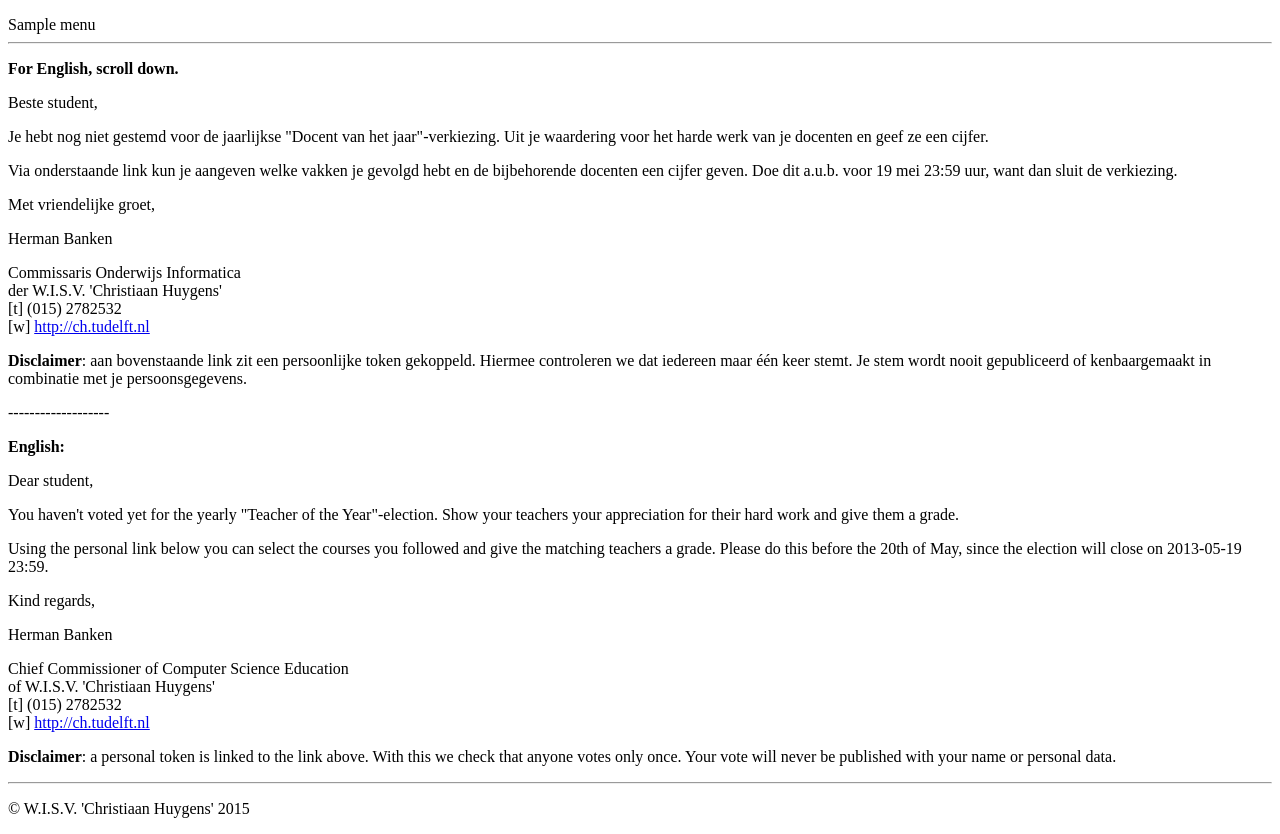
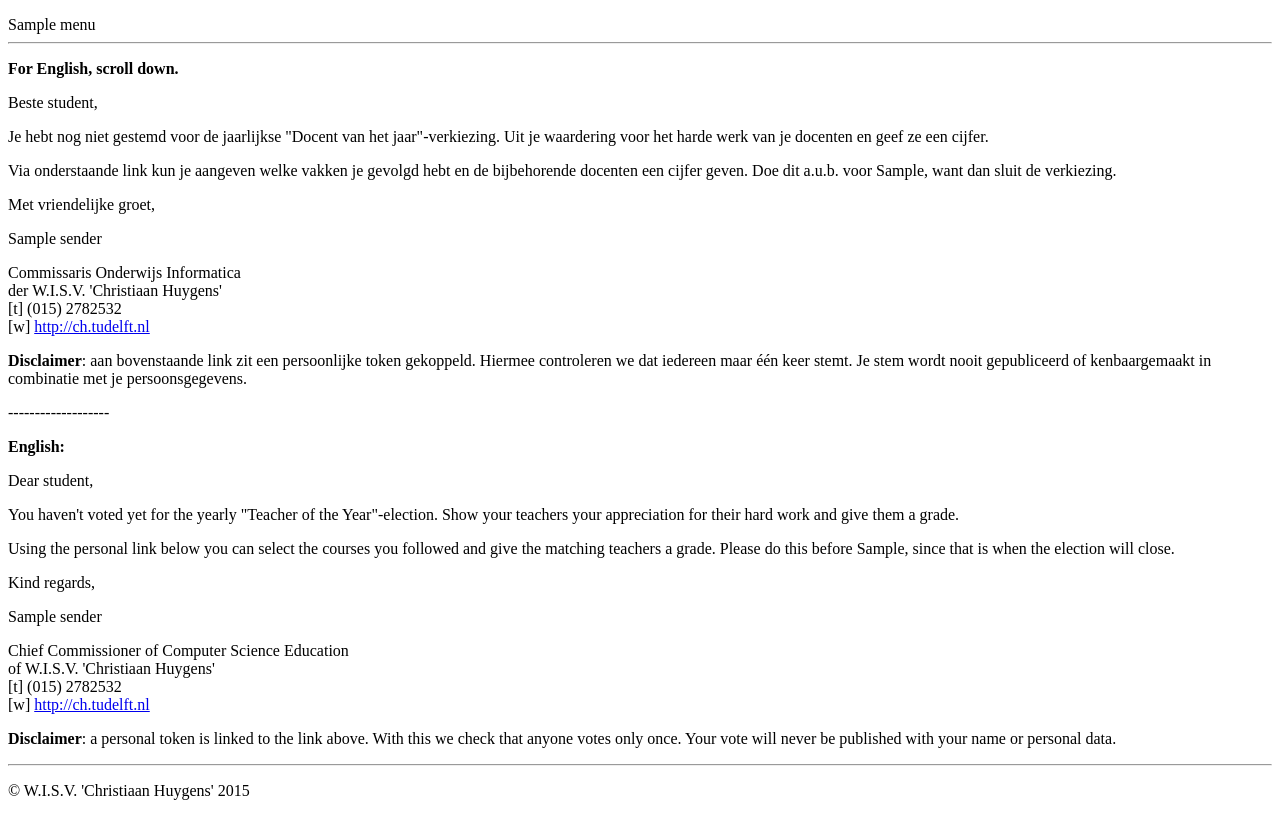
Before and after one commit to hermanbanken/dvhj, a PHP site: the page made by views/template/remind.php in a window 1280 px wide. After the commit the page ends 800 px from the top, so only its background shows below. Run offline with PHP 8.4, Linux system fonts and the light colour scheme; the template is opened without the code that fills it: most values are stand-ins (such as "Sample title", 1, 10 or a date in 2020); data that the repository does not hold is empty.

Commit message:
Update for 2015

```diff
--- a/classes/Controller/Website.php
+++ b/classes/Controller/Website.php
@@ -1,5 +1,5 @@
 <?php
-define("CLOSES_ON", strtotime("10 June 2014 16:57:57"));
+define("CLOSES_ON", strtotime("?? May 2015 16:59:59"));
 
 abstract class Controller_Website extends Controller_Template {
 
@@ -11,6 +11,9 @@ abstract class Controller_Website extends Controller_Template {
         // Deal with i18n
         View::set_global('lang', $this->lang());
         View::set_global('closesOn', self::$closesOn);
+        View::set_global('closesOnHumanDutch', strftime("%e %b %H:%M uur", self::$closesOn));
+        View::set_global('closesOnHumanEng', date("Y-m-d H:i", self::$closesOn));
+        View::set_global('sender', array_values(Kohana::$config->load('email')['sender'])[0]);
 
         $this->page_title = __("Docent van het jaar :year", array(":year"=>date("Y")));;
 
--- a/config/email.php
+++ b/config/email.php
@@ -25,5 +25,6 @@ return array(
 	 * @param   string  sendmail: executable path, with -bs or equivalent attached
 	 * @param   array   smtp: hostname, (username), (password), (port), (encryption)
 	 */
-	'options' => array( 'smtp-a.tudelft.nl', 'jmanenschijn' )
+	'options' => array( 'smtp-a.tudelft.nl', 'fverburg' ),
+	'sender'  => array( 'coi@ch.tudelft.nl' => 'Floris Verburg, Commissaris Onderwijs Informatica'),
 );
--- a/views/template/remind.php
+++ b/views/template/remind.php
@@ -5,7 +5,7 @@
 waardering voor het harde werk van je docenten en geef ze een cijfer.</p>
 
 <p>Via onderstaande link kun je aangeven welke vakken je gevolgd hebt en de
-bijbehorende docenten een cijfer geven. Doe dit a.u.b. voor 19 mei 23:59 uur, want
+bijbehorende docenten een cijfer geven. Doe dit a.u.b. voor <?php echo $closesOnHumanDutch; ?>, want
 dan sluit de verkiezing.</p>
 
 <?php
@@ -17,7 +17,7 @@ $url = URL::site(
 
 <p>Met vriendelijke groet,</p>
 
-<p>Herman Banken</p>
+<p><?php echo $sender; ?></p>
 
 <p>Commissaris Onderwijs Informatica<br />
 der W.I.S.V. 'Christiaan Huygens'<br />
@@ -33,7 +33,7 @@ der W.I.S.V. 'Christiaan Huygens'<br />
 
 <p>You haven't voted yet for the yearly "Teacher of the Year"-election. Show your teachers your appreciation for their hard work and give them a grade.</p>
 
-<p>Using the personal link below you can select the courses you followed and give the matching teachers a grade. Please do this before the 20th of May, since the election will close on 2013-05-19 23:59.</p>
+<p>Using the personal link below you can select the courses you followed and give the matching teachers a grade. Please do this before <?php echo $closesOnHumanEng; ?>, since that is when the election will close.</p>
 
 <?php
 $url = URL::site(
@@ -44,7 +44,7 @@ $url = URL::site(
 
 <p>Kind regards,</p>
 
-<p>Herman Banken</p>
+<p><?php echo $sender; ?></p>
 
 <p>Chief Commissioner of Computer Science Education<br />
 of W.I.S.V. 'Christiaan Huygens'<br />
```
Also changed, not shown: classes/Controller/Default.php (+8 -6 lines), views/template/mail.php (+4 -10 lines). Lines whose indentation alone changed are shown as unchanged.
